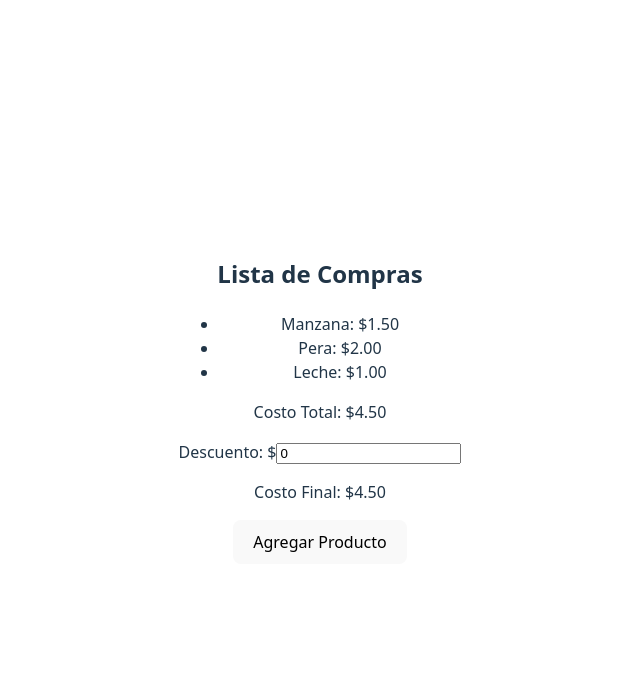
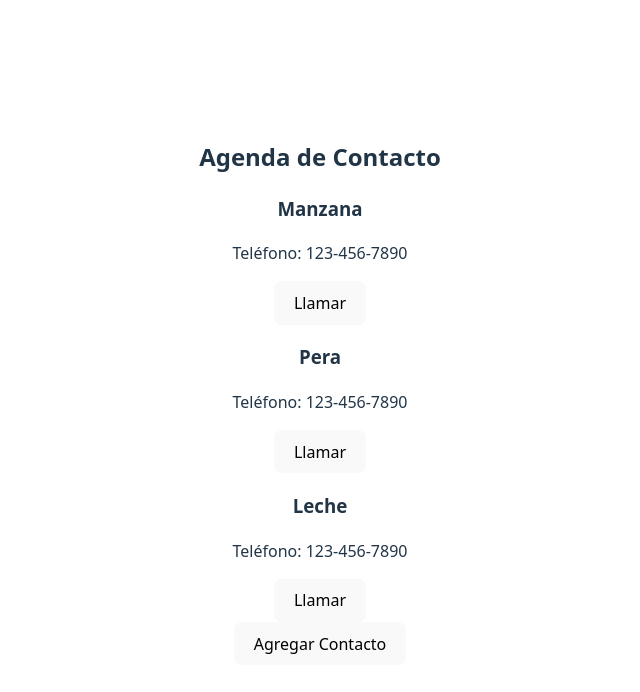
Before and after one commit to msksaul/react-gp, a React (Vite) app: page / in a window 1280 px wide. Shown: the top 692 px of the page, without its empty margins (320-960 px from the left). Built offline with nearby package versions, Linux system fonts and the light colour scheme.

Commit message:
useCallback

```diff
--- a/src/App.tsx
+++ b/src/App.tsx
@@ -1,11 +1,11 @@
 import './App.css'
-import { ShoppingCart } from './components'
+import { PhoneBook } from './components'
 
 function App() {
 
   return (
     <>
-      <ShoppingCart />
+      <PhoneBook />
     </>
   )
 }
--- a/src/components/index.ts
+++ b/src/components/index.ts
@@ -1,3 +1,4 @@
 export * from './Button/Button'
 export * from './UseRef'
 export * from './useMemo/ShoppingCart'
+export * from './useCallback/PhoneBook'
--- /dev/null
+++ b/src/components/useCallback/PhoneBook.tsx
@@ -0,0 +1,62 @@
+import { memo, useCallback, useState } from "react";
+
+interface Contact {
+  id: number;
+  name: string;
+  phone: string;
+}
+
+interface ContactProps {
+  contact: Contact
+  onCall: (phone: string) => void
+}
+
+const ContactCard = memo(({ contact, onCall }: ContactProps) => {
+  console.log(`Renderizando contacto ${contact.name}`)
+
+  return (
+    <div>
+      <h3>{contact.name}</h3>
+      <p>Teléfono: {contact.phone}</p>
+      <button onClick={() => onCall(contact.name)}>Llamar</button>
+    </div>
+  )
+})
+
+export const PhoneBook = () => {
+  const [contacts, setContacts] = useState<Contact[]>([{
+    id: 1, name: "Manzana", phone: "123-456-7890"
+  },
+  {
+    id: 2, name: "Pera", phone: "123-456-7890"
+  },
+  {
+    id: 3, name: "Leche", phone: "123-456-7890"
+  }
+  ]);
+
+  const [log, setLog] = useState<string>('')
+
+  const makeCall = useCallback((name: string) => setLog(`Llamando al ${name}`), [])
+
+  const addContact = () => {
+    const newContact = {
+      id: contacts.length + 1,
+      name: `Contacto ${contacts.length + 1}`,
+      phone: `${Math.floor(10000000000 + Math.random() * 9000000000)}`,
+    }
+
+    setContacts([...contacts, newContact])
+  }
+
+  return (
+    <div>
+      <h2>Agenda de Contacto</h2>
+      {contacts.map(contact => (
+        <ContactCard key={contact.id} contact={contact} onCall={makeCall} />
+      ))}
+      <button onClick={addContact}>Agregar Contacto</button>
+      <p>{log}</p>
+    </div>
+  )
+}
```
